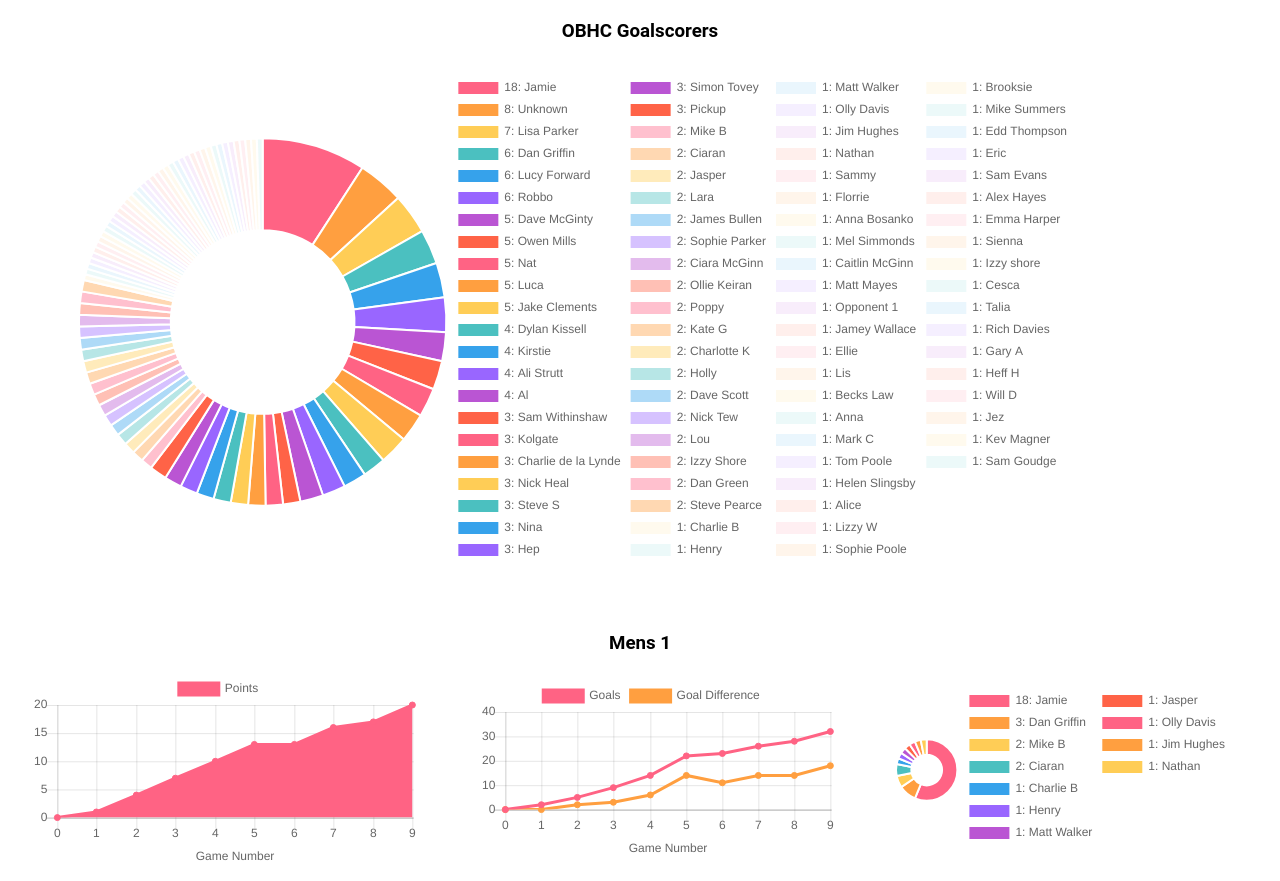
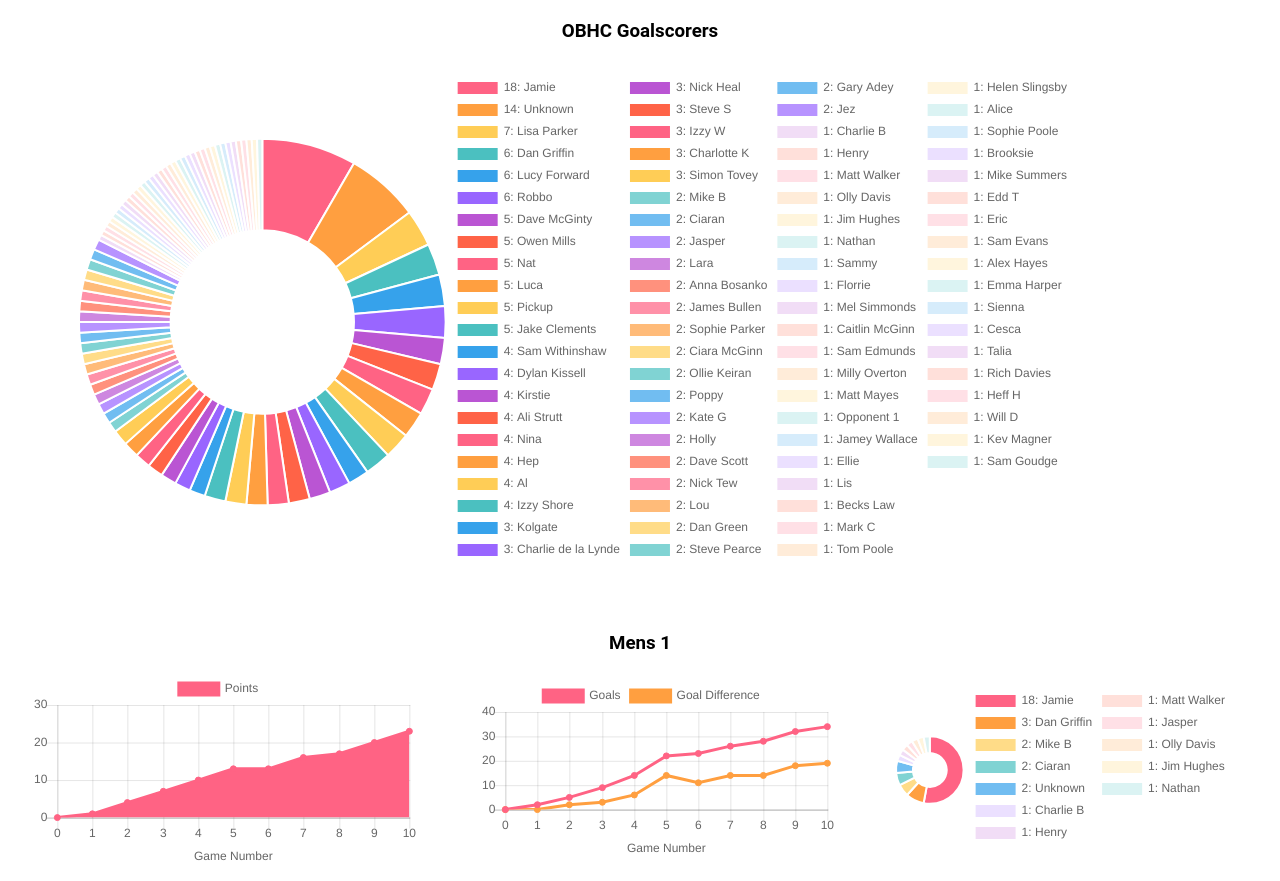
Before and after one commit to tpoole/tpoole.github.io, a plain HTML site: page obhc/2018-2019/index.html in a window 1280 px wide. Shown: the top 881 px of the page. Drawn offline with Linux system fonts and the light colour scheme.

Commit message:
More OBHC scorers added

```diff
--- a/obhc/2018-2019/L1.json
+++ b/obhc/2018-2019/L1.json
@@ -96,5 +96,23 @@
                 "goals": 2
             }
         ]
+    },
+    {
+        "opposition": "Team Bath Buccaneers 3",
+        "opposition_score": 4,
+        "scorers": [
+            {
+                "name": "Sam Withinshaw",
+                "goals": 1
+            },
+            {
+                "name": "Sam Edmunds",
+                "goals": 1
+            },
+            {
+                "name": "Milly Overton",
+                "goals": 1
+            }
+        ]
     }
 ]
--- a/obhc/2018-2019/L2.json
+++ b/obhc/2018-2019/L2.json
@@ -64,7 +64,7 @@
         "opposition_score": 1,
         "scorers": [
             {
-                "name": "Anna",
+                "name": "Anna Bosanko",
                 "goals": 1
             },
             {
@@ -101,5 +101,10 @@
                 "goals": 1
             }
         ]
+    },
+    {
+        "opposition": "Somerset Gryphons 2",
+        "opposition_score": 4,
+        "scorers": []
     }
 ]
--- a/obhc/2018-2019/L3.json
+++ b/obhc/2018-2019/L3.json
@@ -36,7 +36,7 @@
                 "goals": 1
             },
             {
-                "name": "Lizzy W",
+                "name": "Izzy W",
                 "goals": 1
             }
         ]
@@ -97,5 +97,23 @@
         "opposition": "South Gloucestershire",
         "opposition_score": 2,
         "scorers": []
+    },
+    {
+        "opposition": "Westberries 4",
+        "opposition_score": 2,
+        "scorers": [
+            {
+                "name": "Nina",
+                "goals": 1
+            },
+            {
+                "name": "Izzy W",
+                "goals": 2
+            },
+            {
+                "name": "Charlotte K",
+                "goals": 1
+            }
+        ]
     }
 ]
--- a/obhc/2018-2019/L4.json
+++ b/obhc/2018-2019/L4.json
@@ -90,7 +90,7 @@
         "opposition_score": 2,
         "scorers": [
             {
-                "name": "Izzy shore",
+                "name": "Izzy Shore",
                 "goals": 1
             },
             {
@@ -107,5 +107,15 @@
         "opposition": "Keynsham 3",
         "opposition_score": 1,
         "scorers": []
+    },
+    {
+        "opposition": "Knowle 2",
+        "opposition_score": 8,
+        "scorers": [
+            {
+                "name": "Izzy Shore",
+                "goals": 1
+            }
+        ]
     }
 ]
--- a/obhc/2018-2019/M1.json
+++ b/obhc/2018-2019/M1.json
@@ -132,5 +132,15 @@
                 "goals": 1
             }
         ]
+    },
+    {
+        "opposition": "Royal Wootton Bassett",
+        "opposition_score": 1,
+        "scorers": [
+            {
+                "name": "Unknown",
+                "goals": 2
+            }
+        ]
     }
 ]
--- a/obhc/2018-2019/M2.json
+++ b/obhc/2018-2019/M2.json
@@ -132,5 +132,15 @@
                 "goals": 1
             }
         ]
+    },
+    {
+        "opposition": "North Somerset A",
+        "opposition_score": 0,
+        "scorers": [
+            {
+                "name": "Unknown",
+                "goals": 4
+            }
+        ]
     }
 ]
--- a/obhc/2018-2019/M3.json
+++ b/obhc/2018-2019/M3.json
@@ -115,5 +115,10 @@
                 "goals": 1
             }
         ]
+    },
+    {
+        "opposition": "Bristol University C",
+        "opposition_score": 3,
+        "scorers": []
     }
 ]
--- a/obhc/2018-2019/M4.json
+++ b/obhc/2018-2019/M4.json
@@ -73,7 +73,7 @@
                 "goals": 2
             },
             {
-                "name": "Edd Thompson",
+                "name": "Edd T",
                 "goals": 1
             }
         ]
@@ -139,5 +139,19 @@
                 "goals": 1
             }
         ]
+    },
+    {
+        "opposition": "Mendip A",
+        "opposition_score": 0,
+        "scorers": [
+            {
+                "name": "Pickup",
+                "goals": 2
+            },
+            {
+                "name": "Hep",
+                "goals": 1
+            }
+        ]
     }
 ]
--- a/obhc/2018-2019/M5.json
+++ b/obhc/2018-2019/M5.json
@@ -37,7 +37,7 @@
                 "goals": 1
             },
             {
-                "name": "Gary A",
+                "name": "Gary Adey",
                 "goals": 1
             },
             {
@@ -83,5 +83,15 @@
                 "goals": 1
             }
         ]
+    },
+    {
+        "opposition": "Clifton Robinsons E",
+        "opposition_score": 5,
+        "scorers": [
+            {
+                "name": "Gary Adey",
+                "goals": 1
+            }
+        ]
     }
 ]
--- a/obhc/2018-2019/M6.json
+++ b/obhc/2018-2019/M6.json
@@ -66,5 +66,15 @@
                 "goals": 1
             }
         ]
+    },
+    {
+        "opposition": "Bristol & West E",
+        "opposition_score": 0,
+        "scorers": [
+            {
+                "name": "Jez",
+                "goals": 1
+            }
+        ]
     }
 ]
--- a/obhc/2018-2019/index.html
+++ b/obhc/2018-2019/index.html
@@ -32,7 +32,14 @@ var chartColorsRGB = [
     [255, 99, 71],
 ]
 
-var getColor = function(index, alpha = 1.0) {
+var getColor = function(index, goals=0) {
+    if (goals == 2) {
+        alpha = 0.7;
+    } else if (goals == 1) {
+        alpha = 0.2;
+    } else {
+        alpha = 1.0;
+    }
     var rgb = chartColorsRGB[index % chartColorsRGB.length];
     return "rgba(" + rgb[0] + "," + rgb[1] + "," + rgb[2] + "," + alpha + ")";
 }
@@ -258,9 +265,10 @@ var onDataReady = function() {
             return second[1] - first[1];
         });
         for (var iscorer = 0; iscorer < scorersArray.length; iscorer++) {
-            scorersConfig.data.datasets[0].data.push(scorersArray[iscorer][1]);
+            var numGoals = scorersArray[iscorer][1];
+            scorersConfig.data.datasets[0].data.push(numGoals);
             scorersConfig.data.labels.push(scorersArray[iscorer][0]);
-            scorersConfig.data.datasets[0].backgroundColor.push(getColor(iscorer));
+            scorersConfig.data.datasets[0].backgroundColor.push(getColor(iscorer, numGoals));
         }
 
         var ctx = canvases[0].getContext('2d');
@@ -329,13 +337,7 @@ var onDataReady = function() {
 
         scorersConfig.data.datasets[0].data.push(goals);
 
-        var alpha = 1.0;
-        if (goals == 2) {
-            alpha = 0.4;
-        } else if (goals == 1) {
-            alpha = 0.1;
-        }
-        scorersConfig.data.datasets[0].backgroundColor.push(getColor(iscorer, alpha));
+        scorersConfig.data.datasets[0].backgroundColor.push(getColor(iscorer, goals));
 
         scorersConfig.data.labels.push(scorersArray[iscorer][0]);
     }
```
